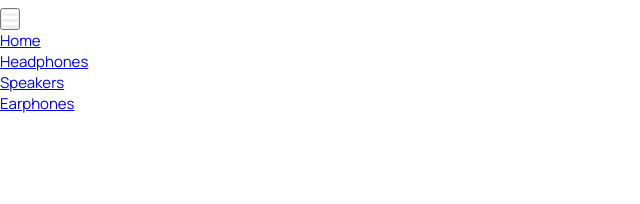
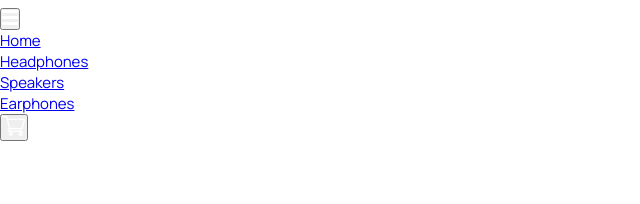
Before and after one commit to bluepersia/audiophile-frontend, a React (Vite) app: page / in a window 1280 px wide. Shown: the top 204 px of the page, without its empty margins (0-640 px from the left). Built offline with nearby package versions, Linux system fonts and the light colour scheme.

Commit message:
Header TSX: cart btn

```diff
--- a/src/components/shared/Header/Header.tsx
+++ b/src/components/shared/Header/Header.tsx
@@ -1,6 +1,7 @@
 import styles from "./header.module.scss";
 import mobileMenuBtn from "../../../assets/shared/mobileMenuBtn.png";
 import logo from "../../../assets/shared/logo.png";
+import cartIcon from "../../../assets/shared/cartIcon.png";
 import Nav from "../Nav/Nav";
 export default function Header() {
   return (
@@ -10,6 +11,9 @@ export default function Header() {
       </button>
       <img className={styles.logo} alt="Audiophile" src={logo} />
       <Nav />
+      <button className={styles.cartBtn} aria-label="Toggle cart">
+        <img className={styles.cartIcon} alt="" src={cartIcon} />
+      </button>
     </header>
   );
 }
```
